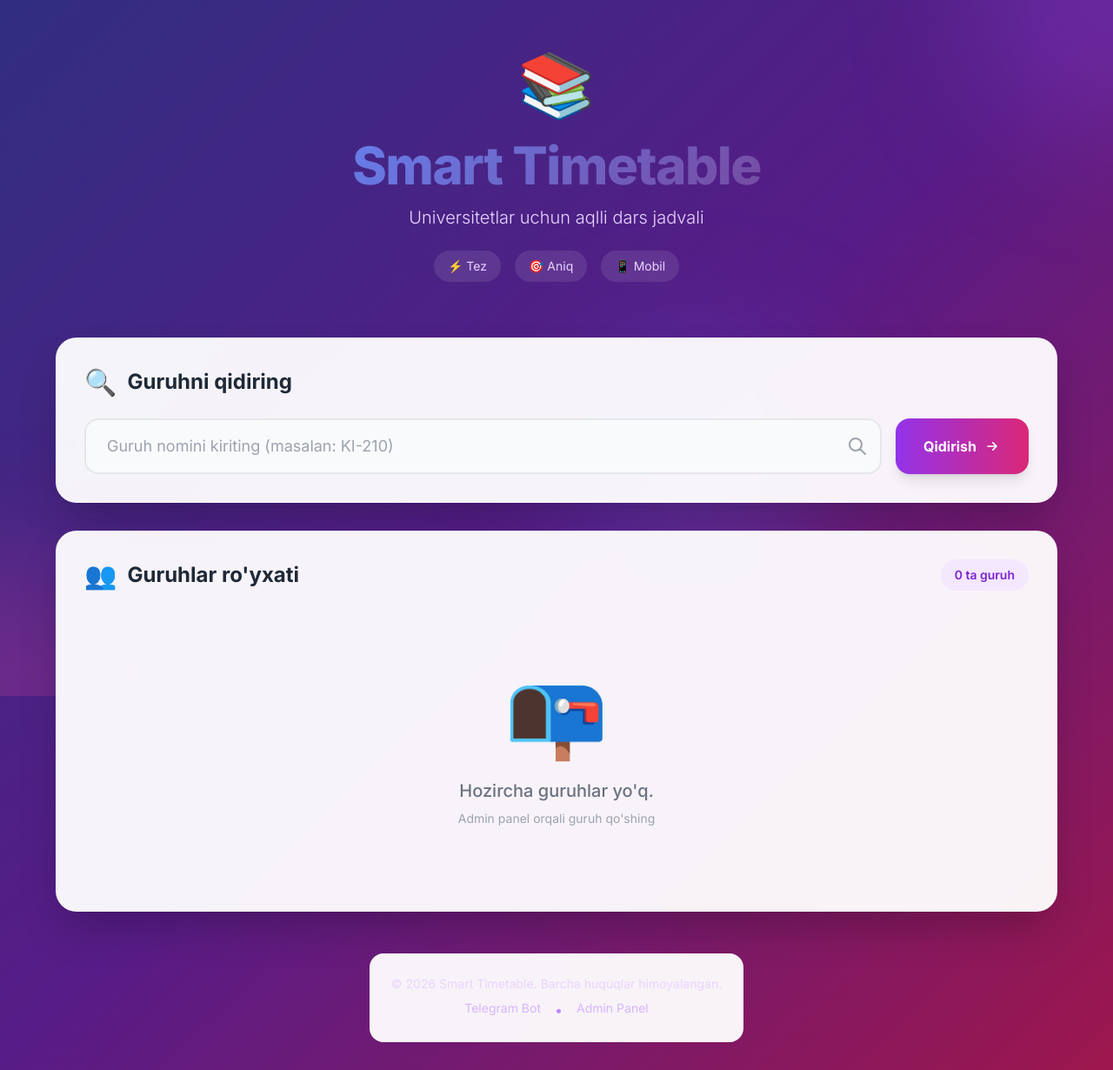
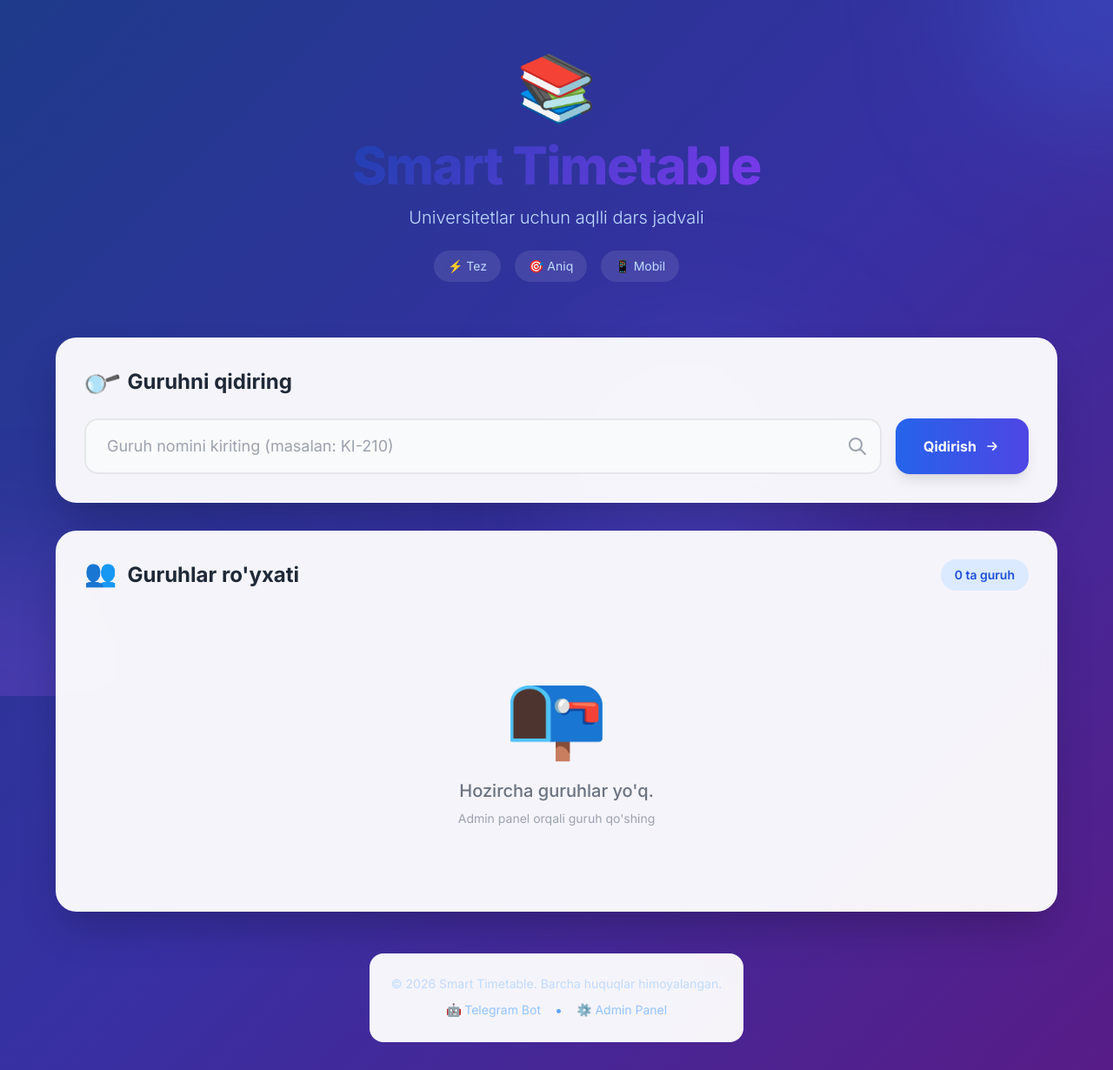
Before and after one commit to muxammadaminortiqovdecrypto/smartscheduler, a Django app: page / in a window 1280 px wide. Shown: the whole page at 87% size. Run offline with Django 5.2, Linux system fonts and the light colour scheme; data that the repository does not hold is empty; some libraries are stand-ins or nearby versions.

Commit message:
Add back button, university theme, and animated emojis
- Add 'Orqaga' button to all keyboards (main, teacher, admin, superadmin)
- Add cmd_back handler to return to role selection
- Change background to university theme (blue/indigo/purple gradient)
- Add animated emojis: pulse-slow, spin-slow, float
- Add Telegram Bot and Admin Panel links to footer
- Update color scheme to blue/indigo (university colors)
- Add animations to search icon, book emoji, and other elements

```diff
--- a/bot/keyboards.py
+++ b/bot/keyboards.py
@@ -24,6 +24,7 @@
         [KeyboardButton(text="📅 Bugungi dars jadvalim")],
         [KeyboardButton(text="📊 Haftalik jadval")],
         [KeyboardButton(text="📥 Jadval yuklab olish")],
+        [KeyboardButton(text="🔙 Orqaga")],
     ]
     keyboard = ReplyKeyboardMarkup(keyboard=buttons, resize_keyboard=True)
     return keyboard
@@ -35,6 +36,7 @@
         [KeyboardButton(text="📅 Bugungi dars jadvalim")],
         [KeyboardButton(text="📊 Haftalik jadval")],
         [KeyboardButton(text="📥 Jadval yuklab olish")],
+        [KeyboardButton(text="🔙 Orqaga")],
     ]
     keyboard = ReplyKeyboardMarkup(keyboard=buttons, resize_keyboard=True)
     return keyboard
@@ -47,6 +49,7 @@
         [KeyboardButton(text="📊 Haftalik jadval")],
         [KeyboardButton(text="📥 Jadval yuklab olish")],
         [KeyboardButton(text="⚙️ Admin panel")],
+        [KeyboardButton(text="🔙 Orqaga")],
     ]
     keyboard = ReplyKeyboardMarkup(keyboard=buttons, resize_keyboard=True)
     return keyboard
@@ -62,6 +65,7 @@
         [KeyboardButton(text="🔧 Tizim optimizatsiyasi")],
         [KeyboardButton(text="📊 Statistika")],
         [KeyboardButton(text="🔄 Jadval yangilash")],
+        [KeyboardButton(text="🔙 Orqaga")],
     ]
     keyboard = ReplyKeyboardMarkup(keyboard=buttons, resize_keyboard=True)
     return keyboard
--- a/timetable/templates/base.html
+++ b/timetable/templates/base.html
@@ -16,7 +16,7 @@
             border: 1px solid rgba(255, 255, 255, 0.2);
         }
         .gradient-text {
-            background: linear-gradient(135deg, #667eea 0%, #764ba2 100%);
+            background: linear-gradient(135deg, #1e40af 0%, #7c3aed 100%);
             -webkit-background-clip: text;
             -webkit-text-fill-color: transparent;
             background-clip: text;
@@ -31,17 +31,34 @@
         .animate-float {
             animation: float 3s ease-in-out infinite;
         }
+        .animate-spin-slow {
+            animation: spin 8s linear infinite;
+        }
+        .animate-pulse-slow {
+            animation: pulse 3s ease-in-out infinite;
+        }
         @keyframes float {
             0%, 100% { transform: translateY(0px); }
             50% { transform: translateY(-10px); }
         }
+        @keyframes spin {
+            from { transform: rotate(0deg); }
+            to { transform: rotate(360deg); }
+        }
+        @keyframes pulse {
+            0%, 100% { transform: scale(1); }
+            50% { transform: scale(1.1); }
+        }
+        .university-bg {
+            background: linear-gradient(135deg, #1e3a8a 0%, #3730a3 50%, #581c87 100%);
+        }
     </style>
 </head>
-<body class="bg-gradient-to-br from-indigo-900 via-purple-900 to-pink-800 min-h-screen">
+<body class="university-bg min-h-screen">
     <!-- Animated Background -->
     <div class="fixed inset-0 overflow-hidden pointer-events-none">
-        <div class="absolute -top-40 -right-40 w-80 h-80 bg-purple-500 rounded-full mix-blend-multiply filter blur-3xl opacity-20 animate-float"></div>
-        <div class="absolute -bottom-40 -left-40 w-80 h-80 bg-pink-500 rounded-full mix-blend-multiply filter blur-3xl opacity-20 animate-float" style="animation-delay: 1s;"></div>
+        <div class="absolute -top-40 -right-40 w-80 h-80 bg-blue-500 rounded-full mix-blend-multiply filter blur-3xl opacity-20 animate-float"></div>
+        <div class="absolute -bottom-40 -left-40 w-80 h-80 bg-purple-500 rounded-full mix-blend-multiply filter blur-3xl opacity-20 animate-float" style="animation-delay: 1s;"></div>
         <div class="absolute top-1/2 left-1/2 w-80 h-80 bg-indigo-500 rounded-full mix-blend-multiply filter blur-3xl opacity-20 animate-float" style="animation-delay: 2s;"></div>
     </div>
 
--- a/timetable/templates/index.html
+++ b/timetable/templates/index.html
@@ -4,24 +4,24 @@
 <div class="max-w-6xl mx-auto">
     <!-- Hero Section -->
     <div class="text-center mb-16 pt-8">
-        <div class="inline-block mb-6 animate-float">
-            <span class="text-7xl">📚</span>
+        <div class="inline-block mb-6">
+            <span class="text-7xl animate-pulse-slow inline-block">📚</span>
         </div>
         <h1 class="text-6xl font-extrabold text-white mb-4 tracking-tight">
             <span class="gradient-text">Smart Timetable</span>
         </h1>
-        <p class="text-xl text-purple-200 font-light">Universitetlar uchun aqlli dars jadvali</p>
+        <p class="text-xl text-blue-200 font-light">Universitetlar uchun aqlli dars jadvali</p>
         <div class="mt-6 flex justify-center gap-4">
-            <span class="px-4 py-2 bg-white/10 rounded-full text-sm text-purple-200 backdrop-blur-sm">⚡ Tez</span>
-            <span class="px-4 py-2 bg-white/10 rounded-full text-sm text-purple-200 backdrop-blur-sm">🎯 Aniq</span>
-            <span class="px-4 py-2 bg-white/10 rounded-full text-sm text-purple-200 backdrop-blur-sm">📱 Mobil</span>
+            <span class="px-4 py-2 bg-white/10 rounded-full text-sm text-blue-200 backdrop-blur-sm">⚡ Tez</span>
+            <span class="px-4 py-2 bg-white/10 rounded-full text-sm text-blue-200 backdrop-blur-sm">🎯 Aniq</span>
+            <span class="px-4 py-2 bg-white/10 rounded-full text-sm text-blue-200 backdrop-blur-sm">📱 Mobil</span>
         </div>
     </div>
 
     <!-- Search Form -->
     <div class="glass-effect rounded-3xl shadow-2xl p-8 mb-8 card-hover">
         <div class="flex items-center gap-3 mb-6">
-            <span class="text-3xl">🔍</span>
+            <span class="text-3xl animate-spin-slow inline-block">🔍</span>
             <h2 class="text-2xl font-bold text-gray-800">Guruhni qidiring</h2>
         </div>
         <form action="{% url 'group_schedule' 'KI-210' %}" method="get" id="searchForm">
@@ -32,7 +32,7 @@
                         id="groupInput"
                         name="group_name"
                         placeholder="Guruh nomini kiriting (masalan: KI-210)"
-                        class="w-full px-6 py-4 bg-gray-50 border-2 border-gray-200 rounded-2xl focus:border-purple-500 focus:outline-none focus:ring-4 focus:ring-purple-500/20 text-lg transition-all duration-300"
+                        class="w-full px-6 py-4 bg-gray-50 border-2 border-gray-200 rounded-2xl focus:border-blue-500 focus:outline-none focus:ring-4 focus:ring-blue-500/20 text-lg transition-all duration-300"
                         required
                     >
                     <div class="absolute right-4 top-1/2 -translate-y-1/2 text-gray-400">
@@ -43,7 +43,7 @@
                 </div>
                 <button
                     type="submit"
-                    class="px-8 py-4 bg-gradient-to-r from-purple-600 to-pink-600 text-white rounded-2xl font-bold hover:from-purple-700 hover:to-pink-700 transition-all duration-300 transform hover:scale-105 shadow-lg flex items-center gap-2"
+                    class="px-8 py-4 bg-gradient-to-r from-blue-600 to-indigo-600 text-white rounded-2xl font-bold hover:from-blue-700 hover:to-indigo-700 transition-all duration-300 transform hover:scale-105 shadow-lg flex items-center gap-2"
                 >
                     <span>Qidirish</span>
                     <svg class="w-5 h-5" fill="none" stroke="currentColor" viewBox="0 0 24 24">
@@ -57,9 +57,9 @@
     <!-- Group Cards -->
     <div class="glass-effect rounded-3xl shadow-2xl p-8 card-hover">
         <div class="flex items-center gap-3 mb-8">
-            <span class="text-3xl">👥</span>
+            <span class="text-3xl animate-float inline-block">👥</span>
             <h2 class="text-2xl font-bold text-gray-800">Guruhlar ro'yxati</h2>
-            <span class="ml-auto px-4 py-2 bg-purple-100 text-purple-700 rounded-full text-sm font-semibold">
+            <span class="ml-auto px-4 py-2 bg-blue-100 text-blue-700 rounded-full text-sm font-semibold">
                 {{ groups|length }} ta guruh
             </span>
         </div>
@@ -68,11 +68,11 @@
         <div class="grid grid-cols-1 md:grid-cols-2 lg:grid-cols-3 xl:grid-cols-4 gap-6">
             {% for group in groups %}
             <a href="{% url 'group_schedule' group %}"
-               class="block bg-gradient-to-br from-purple-500 to-pink-500 text-white rounded-2xl p-6 hover:from-purple-600 hover:to-pink-600 transition-all duration-300 transform hover:scale-105 shadow-xl card-hover group">
+               class="block bg-gradient-to-br from-blue-600 to-indigo-600 text-white rounded-2xl p-6 hover:from-blue-700 hover:to-indigo-700 transition-all duration-300 transform hover:scale-105 shadow-xl card-hover group">
                 <div class="text-center">
-                    <div class="text-4xl mb-3 group-hover:scale-110 transition-transform duration-300">📖</div>
+                    <div class="text-4xl mb-3 group-hover:scale-110 transition-transform duration-300 animate-pulse-slow">📖</div>
                     <div class="text-xl font-bold">{{ group }}</div>
-                    <div class="mt-2 text-sm text-purple-100 opacity-0 group-hover:opacity-100 transition-opacity duration-300">
+                    <div class="mt-2 text-sm text-blue-100 opacity-0 group-hover:opacity-100 transition-opacity duration-300">
                         Jadvalni ko'rish →
                     </div>
                 </div>
@@ -91,11 +91,15 @@
     <!-- Footer -->
     <div class="mt-12 text-center">
         <div class="glass-effect rounded-2xl p-6 inline-block">
-            <p class="text-purple-200 text-sm">© 2026 Smart Timetable. Barcha huquqlar himoyalangan.</p>
+            <p class="text-blue-200 text-sm">© 2026 Smart Timetable. Barcha huquqlar himoyalangan.</p>
             <div class="mt-2 flex justify-center gap-4">
-                <a href="#" class="text-purple-300 hover:text-white transition-colors text-sm">Telegram Bot</a>
-                <span class="text-purple-400">•</span>
-                <a href="#" class="text-purple-300 hover:text-white transition-colors text-sm">Admin Panel</a>
+                <a href="https://t.me/darsmakerbot" target="_blank" class="text-blue-300 hover:text-white transition-colors text-sm flex items-center gap-1">
+                    <span class="animate-pulse-slow">🤖</span> Telegram Bot
+                </a>
+                <span class="text-blue-400">•</span>
+                <a href="/admin" class="text-blue-300 hover:text-white transition-colors text-sm flex items-center gap-1">
+                    <span class="animate-spin-slow">⚙️</span> Admin Panel
+                </a>
             </div>
         </div>
     </div>
```
Also changed, not shown: bot/handlers.py (+9 -0 lines), timetable/templates/group_schedule.html (+24 -15 lines).
